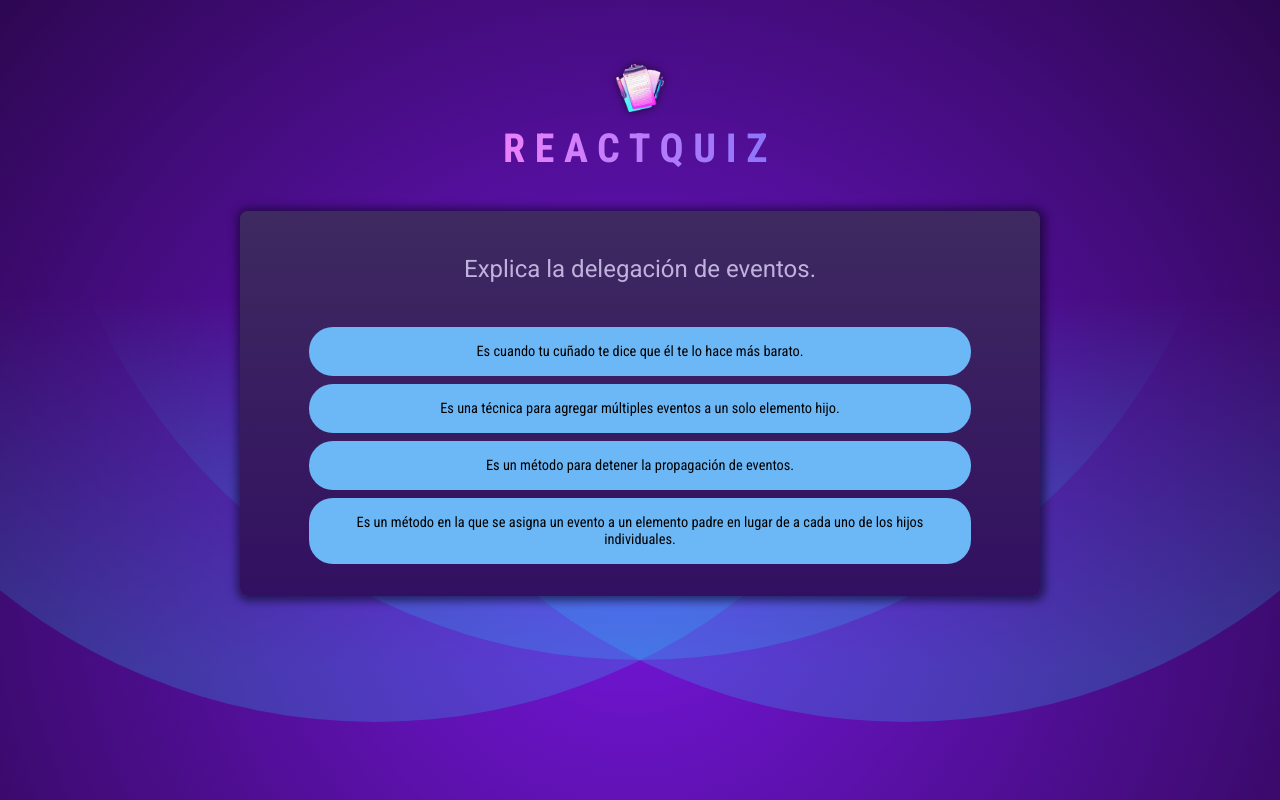
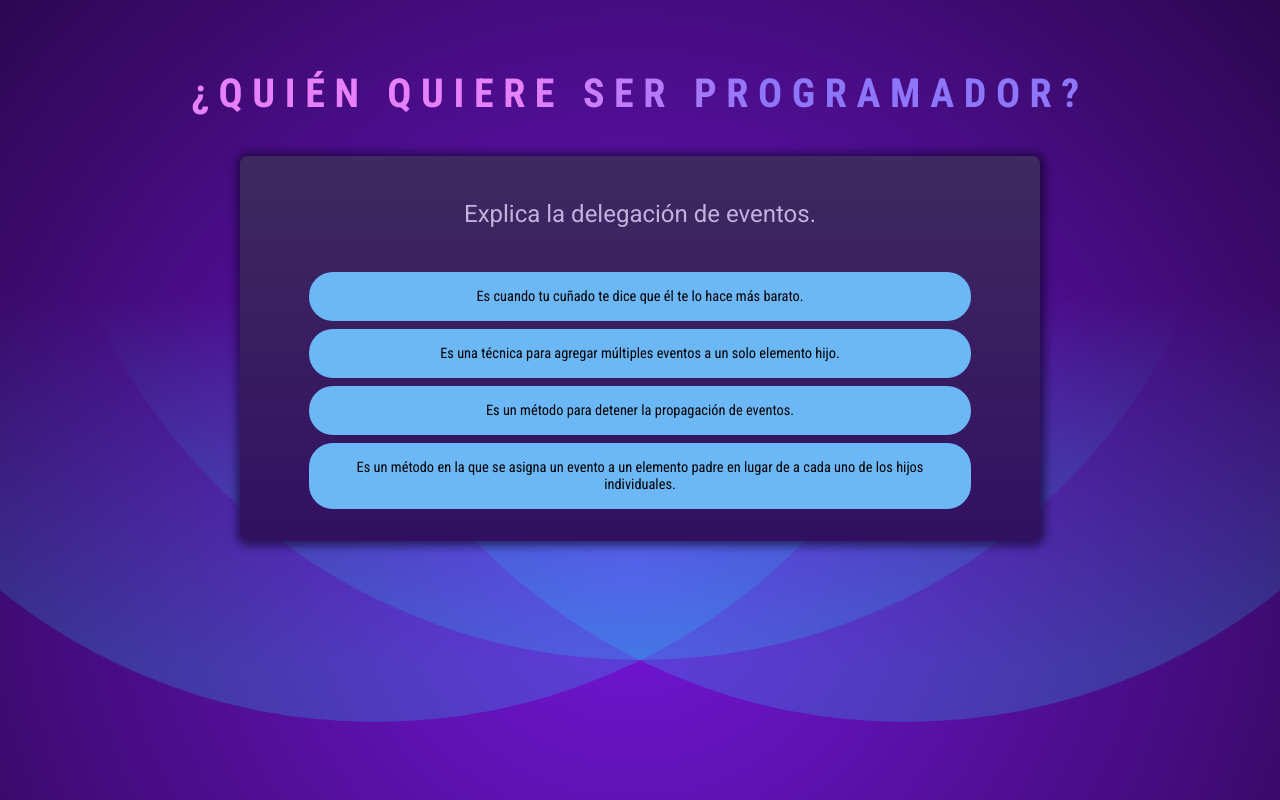
Before and after one commit to ShunTr-dev/react-quiz-app, a React (Vite) app: page / in a window 1280 px wide. Built offline with nearby package versions, Linux system fonts and the light colour scheme.

Commit message:
Minor update

```diff
--- a/src/components/Header.jsx
+++ b/src/components/Header.jsx
@@ -3,8 +3,7 @@ import logoImg from '../assets/quiz-logo.png';
 export default function Header() {
     return (
         <header>
-            <img src={logoImg} alt="QuizLogo"/>
-            <h1>ReactQuiz</h1>
+            <h1>¿Quién quiere ser programador?</h1>
         </header>
     );
 }
--- a/src/questions.js
+++ b/src/questions.js
@@ -102,7 +102,7 @@ export default [
             'Los objetos de host son proporcionados por el entorno, y los objetos nativos son parte del lenguaje JavaScript.',
             'Los objetos de host son parte del lenguaje, y los objetos nativos son proporcionados por el navegador.',
             'Los objetos nativos y de host son lo mismo en JavaScript.',
-            'Los host no son racistas, son ordenados.',
+            'A mi Josemanué no me dijo que habia que venir duchado.',
         ],
     },
     {
```
